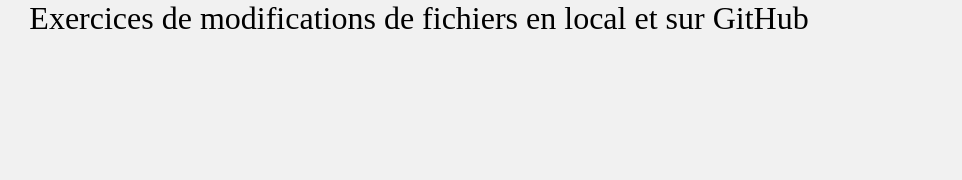
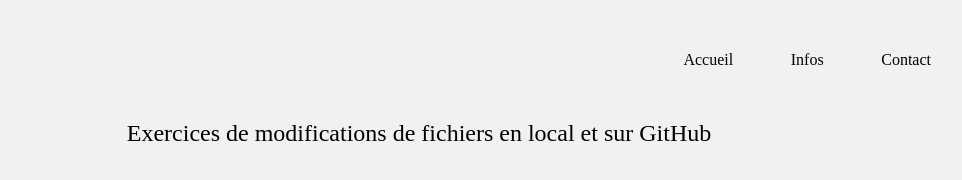
Before and after one commit to bezedache29/activit-_git, a plain HTML site: page index.html in a window 1280 px wide. Shown: the whole page, without its empty margins (221-1183 px from the left). Drawn offline with Linux system fonts and the light colour scheme.

Commit message:
Ajout d'un header avec navbar, d'un conteneur et d'un footer dans index.html et ajout de css dans style.css depuis pc local

```diff
--- a/index.html
+++ b/index.html
@@ -7,6 +7,22 @@
     <title>Exercice Git & GitHub</title>
 </head>
 <body>
-    <h1>Exercices de modifications de fichiers en local et sur GitHub</h1>
+    <header>
+        <nav>
+            <ul>
+                <li>Accueil</li>
+                <li>Infos</li>
+                <li>Contact</li>
+            </ul>
+        </nav>
+    </header>
+    <section class=" conteneur">
+        <div class="titre">
+            <h1>Exercices de modifications de fichiers en local et sur GitHub</h1>
+        </div>
+    </section>
+    <footer>
+
+    </footer>
 </body>
 </html>
--- a/style.css
+++ b/style.css
@@ -22,6 +22,25 @@ body {
 	background: #F1F1F1;
 }
 
+/*** HEADER ***/
+
+nav ul {
+    display: flex;
+    justify-content: flex-end;
+    align-items: center;
+    margin-right: 10%;
+    height: 15vh;
+}
+
+nav ul li {
+    margin-left: 5%;
+}
+
+nav ul li:hover {
+    cursor: pointer;
+    color: grey;
+}
+
 /*** CONTENEUR ***/
 
 h1 {
```
